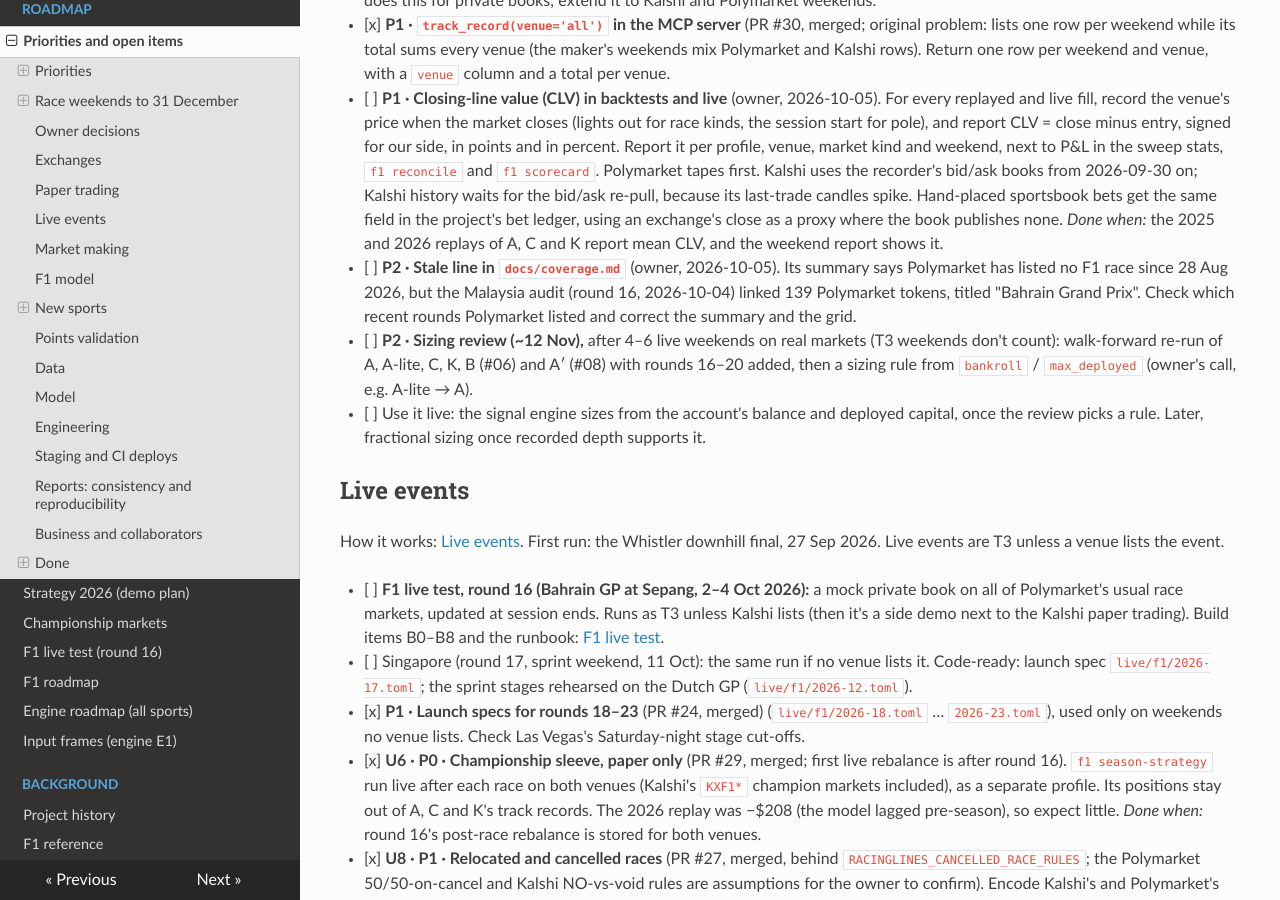
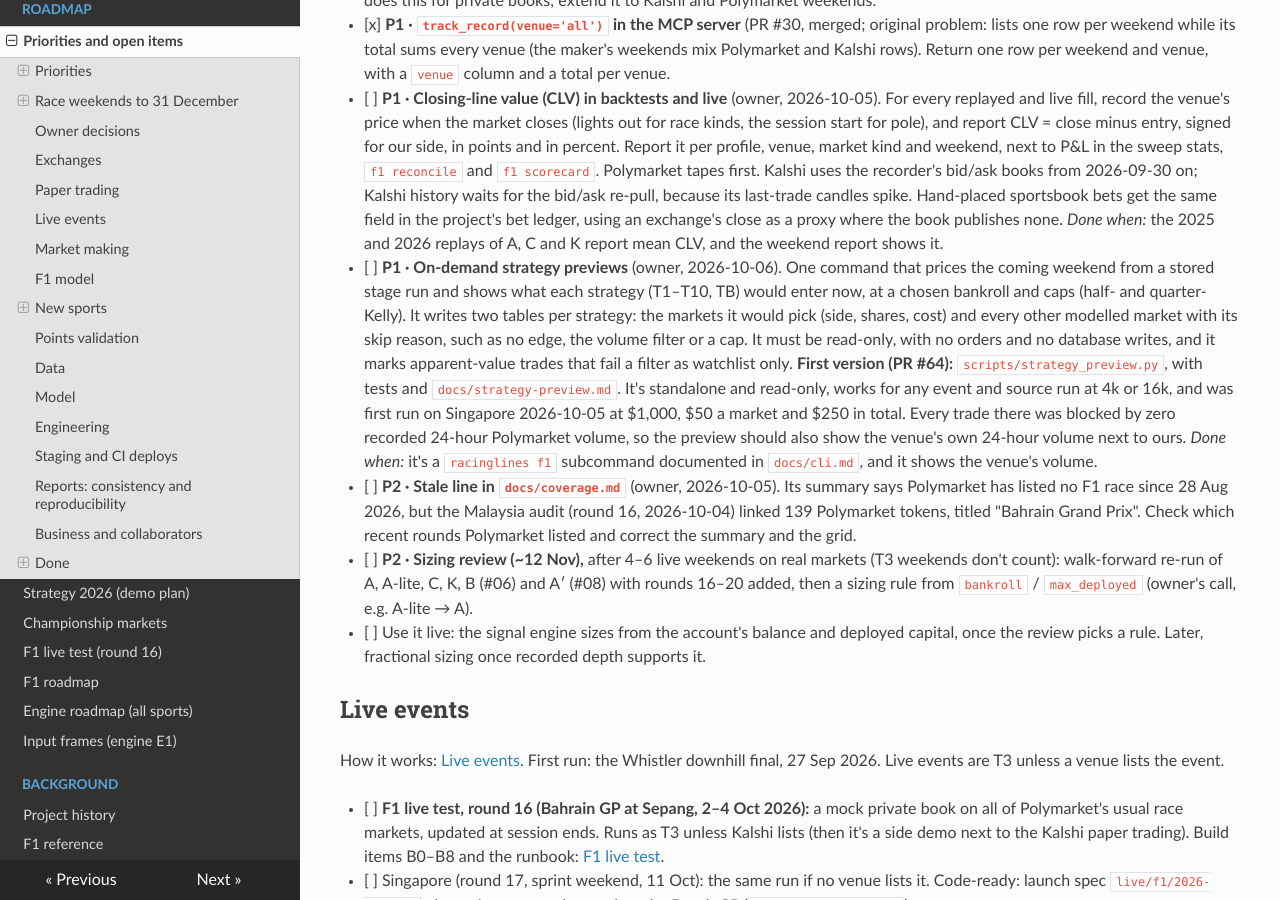
Before and after one commit to lalligagger/racinglines-public, an MkDocs documentation site: the page built from docs/todo.md, in a window 1280 px wide and 900 px high, scrolled down 7148 px. Built offline with MkDocs 1.6.1, drawn with Linux system fonts in a browser that asks for light colours; nearby versions of some CDN libraries.

Commit message:
[docs] Todo: on-demand strategy previews (#63)
* [models] Strategy review: rolling Kelly sizing, steady/long-shot labels, queue for every F1 strategy on both venues

Co-Authored-By: Claude Opus 5.5 <noreply@anthropic.com>
Claude-Session: https://claude.ai/code/session_01VEKkb8vmfNSxRppiPLE3BK

* [docs] Profile A on Kalshi at 16k: two weekends carry it, no taker edge shown

Co-Authored-By: Claude Opus 5.5 <noreply@anthropic.com>
Claude-Session: https://claude.ai/code/session_01VEKkb8vmfNSxRppiPLE3BK

* [models] strategy-review queue: say what the search writes

Co-Authored-By: Claude Opus 5.5 <noreply@anthropic.com>
Claude-Session: https://claude.ai/code/session_01VEKkb8vmfNSxRppiPLE3BK

* Rename search-report shape labels: steady, concentrated, mixed, losing. Long-shot becomes concentrated; loses splits into mixed (one season down) and losing (every season down), so the label reads as the record, not the risk.

Co-Authored-By: Claude Opus 5.5 <noreply@anthropic.com>
Claude-Session: https://claude.ai/code/session_01VEKkb8vmfNSxRppiPLE3BK

* [docs] Todo: on-demand strategy previews (owner, 2026-10-06)

Co-Authored-By: Claude Opus 5.5 <noreply@anthropic.com>
Claude-Session: https://claude.ai/code/session_01VEKkb8vmfNSxRppiPLE3BK

* [docs] Todo: point on-demand previews at PR #64's script

Co-Authored-By: Claude Opus 5.5 <noreply@anthropic.com>
Claude-Session: https://claude.ai/code/session_01VEKkb8vmfNSxRppiPLE3BK

---------

Co-authored-by: Claude <noreply@anthropic.com>

```diff
--- a/docs/todo.md
+++ b/docs/todo.md
@@ -279,6 +279,18 @@ how it works: [Paper trading](paper-trading.md). Recommendations and paper fills
       sportsbook bets get the same field in the project's bet ledger, using an exchange's close as a proxy
       where the book publishes none.
       *Done when:* the 2025 and 2026 replays of A, C and K report mean CLV, and the weekend report shows it.
+- [ ] **P1 · On-demand strategy previews** (owner, 2026-10-06). One command that prices the coming weekend
+      from a stored stage run and shows what each strategy (T1–T10, TB) would enter now, at a chosen bankroll
+      and caps (half- and quarter-Kelly). It writes two tables per strategy: the markets it would pick (side,
+      shares, cost) and every other modelled market with its skip reason, such as no edge, the volume
+      filter or a cap. It must be read-only, with no orders and no database writes, and it marks
+      apparent-value trades that fail a filter as watchlist only. **First version (PR #64):**
+      `scripts/strategy_preview.py`, with tests and `docs/strategy-preview.md`. It's standalone
+      and read-only, works for any event and source run at 4k or 16k, and was first run on Singapore
+      2026-10-05 at $1,000, $50 a market and $250 in total. Every trade there was blocked by zero recorded
+      24-hour Polymarket volume, so the preview should also show the venue's own 24-hour volume next to ours.
+      *Done when:* it's a `racinglines f1` subcommand documented in `docs/cli.md`, and it shows the venue's
+      volume.
 - [ ] **P2 · Stale line in `docs/coverage.md`** (owner, 2026-10-05). Its summary says Polymarket has listed no F1
       race since 28 Aug 2026, but the Malaysia audit (round 16, 2026-10-04) linked 139 Polymarket tokens, titled
       "Bahrain Grand Prix". Check which recent rounds Polymarket listed and correct the summary and the grid.
```
